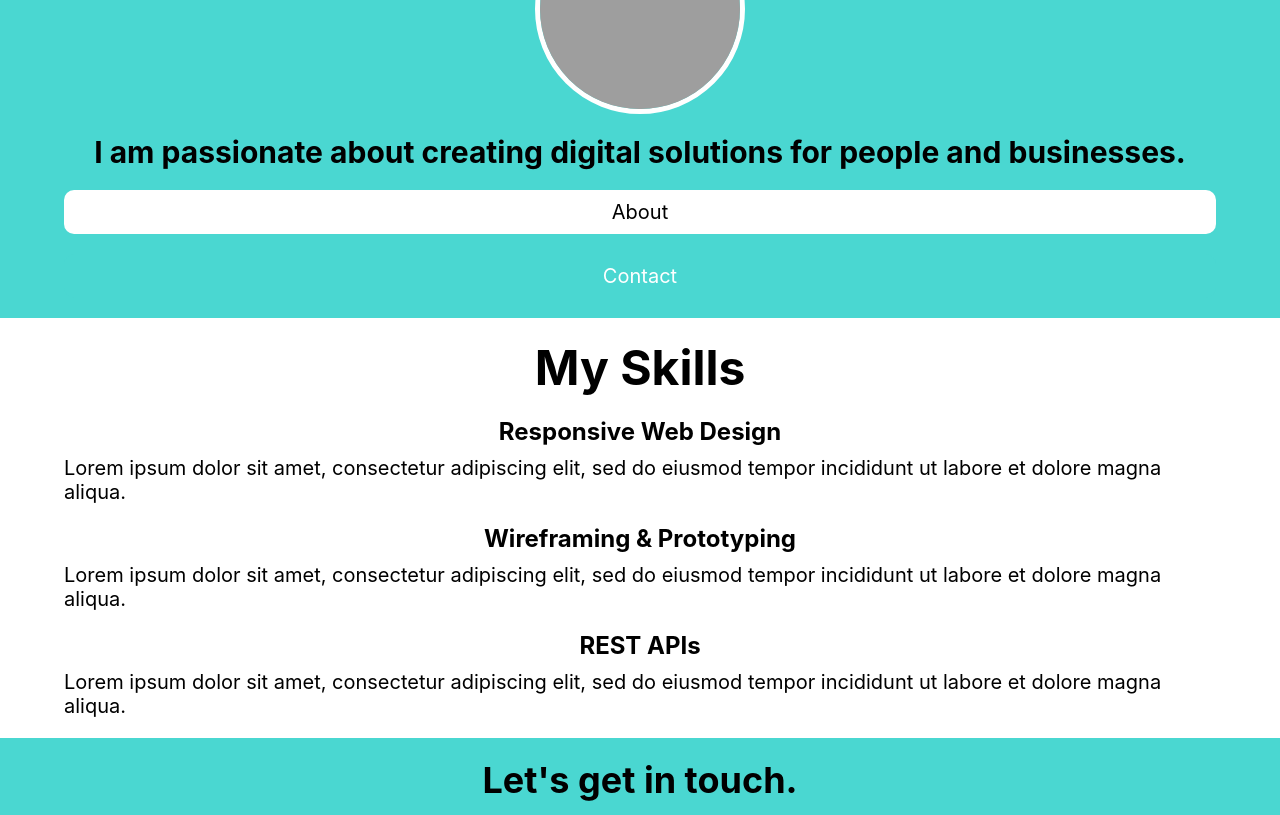
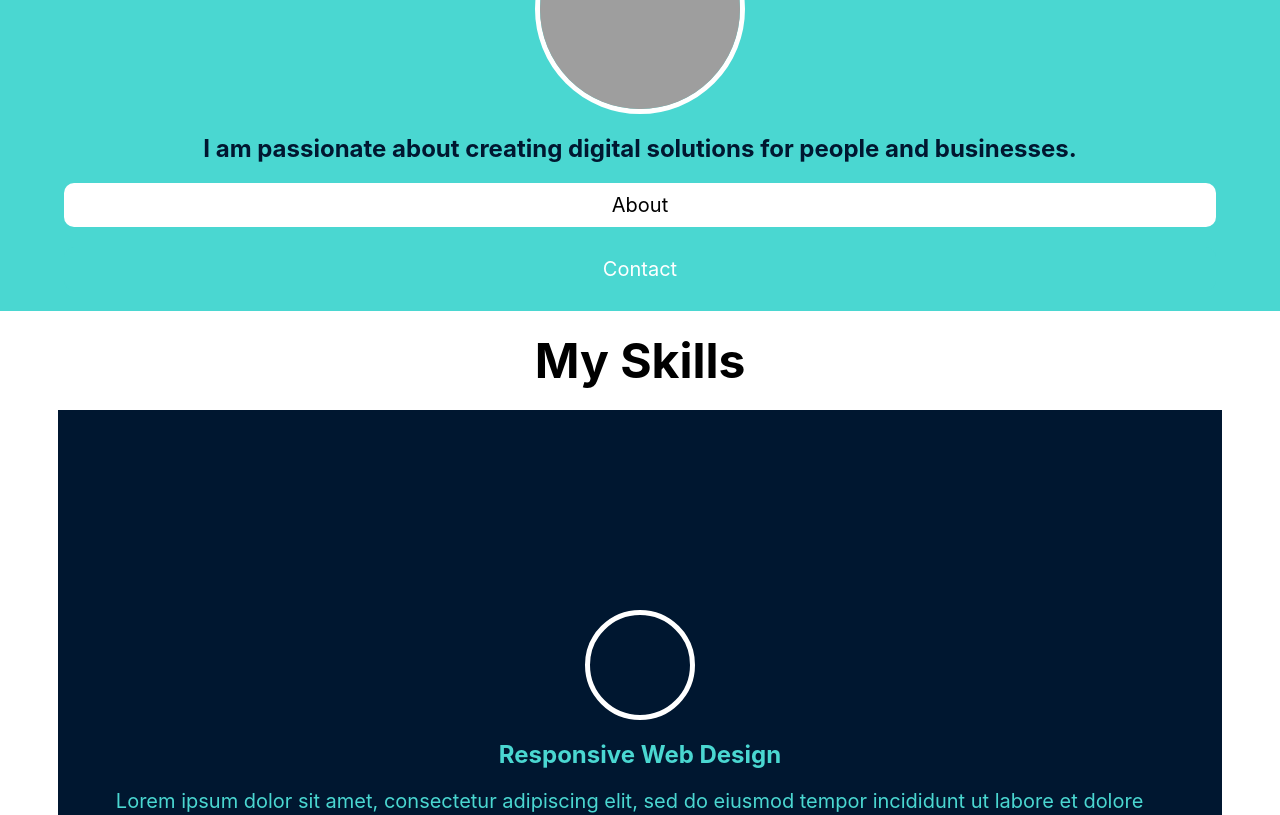
Before and after one commit to alexismarroquin7/am-fe-a, a Next.js app: page / in a window 1280 px wide. Shown: the part 380-1195 px from the top of the page. Built offline with nearby package versions, Linux system fonts and the light colour scheme; grey boxes are pictures that could not be loaded.

Commit message:
makes padding bigger and alternates colors

```diff
--- a/components/Grid/index.js
+++ b/components/Grid/index.js
@@ -17,6 +17,7 @@ const StyledGrid = styled.div`
   padding: ${({padding}) => padding ? padding : '0'};
 
   background-color: ${({bgColor}) => bgColor ? bgColor : 'none'};
+  color: ${({color}) => color ? color : 'none'};
 `
 
 export const Grid = (props) => {
@@ -35,6 +36,7 @@ export const Grid = (props) => {
 
     padding={props.padding}
     bgColor={props.bgColor}
+    color={props.color}
   >{props.children}</StyledGrid>
   )
 }
--- a/utils/index.js
+++ b/utils/index.js
@@ -1 +1,3 @@
 export * from "./create-ids"
+export * from "./is-even"
+export * from "./is-odd"
--- /dev/null
+++ b/utils/is-even.js
@@ -0,0 +1 @@
+export const isEven = num => num % 2 === 0;
--- /dev/null
+++ b/utils/is-odd.js
@@ -0,0 +1,2 @@
+import { isEven } from ".";
+export const isOdd = num => isEven(num) === false;
--- a/widgets/LandingSection/index.js
+++ b/widgets/LandingSection/index.js
@@ -20,6 +20,8 @@ export const LandingSection = () => {
   return (
   <Section
     bgColor={theme.color.secondary.value}
+    color={theme.color.primary.value}
+
   >
     <Grid
       width="90%"
@@ -57,9 +59,10 @@ export const LandingSection = () => {
 
       <Grid
         direction="column wrap"
+        alignItems="center"
         gap={theme.gap.primary}
       >
-        <h5>{home.description}</h5>
+        <h6>{home.description}</h6>
       </Grid>
 
       <Grid
--- a/widgets/SkillsSection/index.js
+++ b/widgets/SkillsSection/index.js
@@ -6,15 +6,18 @@ import { Grid, Section } from "../../components";
 
 // styles
 import { useTheme } from "styled-components";
+import { isEven, isOdd } from "../../utils";
 
 export const SkillsSection = () => {
   const theme = useTheme();
   return (
-  <Section>
+  <Section
+    padding="0"
+  >
     <Grid
-      width="90%"
       direction="column wrap"
       alignItems="center"
+      padding="2rem 0 0 0"
       gap={theme.gap.secondary}
     >
 
@@ -23,17 +26,32 @@ export const SkillsSection = () => {
       <Grid
         direction="column wrap"
         alignItems="center"
-        gap={theme.gap.secondary}
       >
-        {skills.list.map((skill) => (
+        {skills.list.map((skill, i) => (
           <Grid
             key={skill.skill_id}
+            width="100%"
+            bgColor={isOdd(i) ? theme.color.secondary.value : theme.color.primary.value}
+            color={isEven(i) ? theme.color.secondary.value : theme.color.primary.value}
             direction="column wrap"
             alignItems="center"
-            gap={theme.gap.primary}
+            padding="20rem 0"
           >
-            <h6>{skill.name}</h6>
-            <p>{skill.description}</p>
+            <Grid
+              width="90%"
+              direction="column wrap"
+              alignItems="center"
+              gap={theme.gap.secondary}
+            >
+              {/* Grid to be icon */}
+              <Grid
+                padding="5rem"
+                borderRadius="50%"
+                border=".5rem solid #fff"
+              ></Grid>
+              <h6>{skill.name}</h6>
+              <p>{skill.description}</p>
+            </Grid>
           </Grid>
         ))}
       </Grid>
```
Also changed, not shown: components/Typography/index.js (added, +22 -0 lines).
